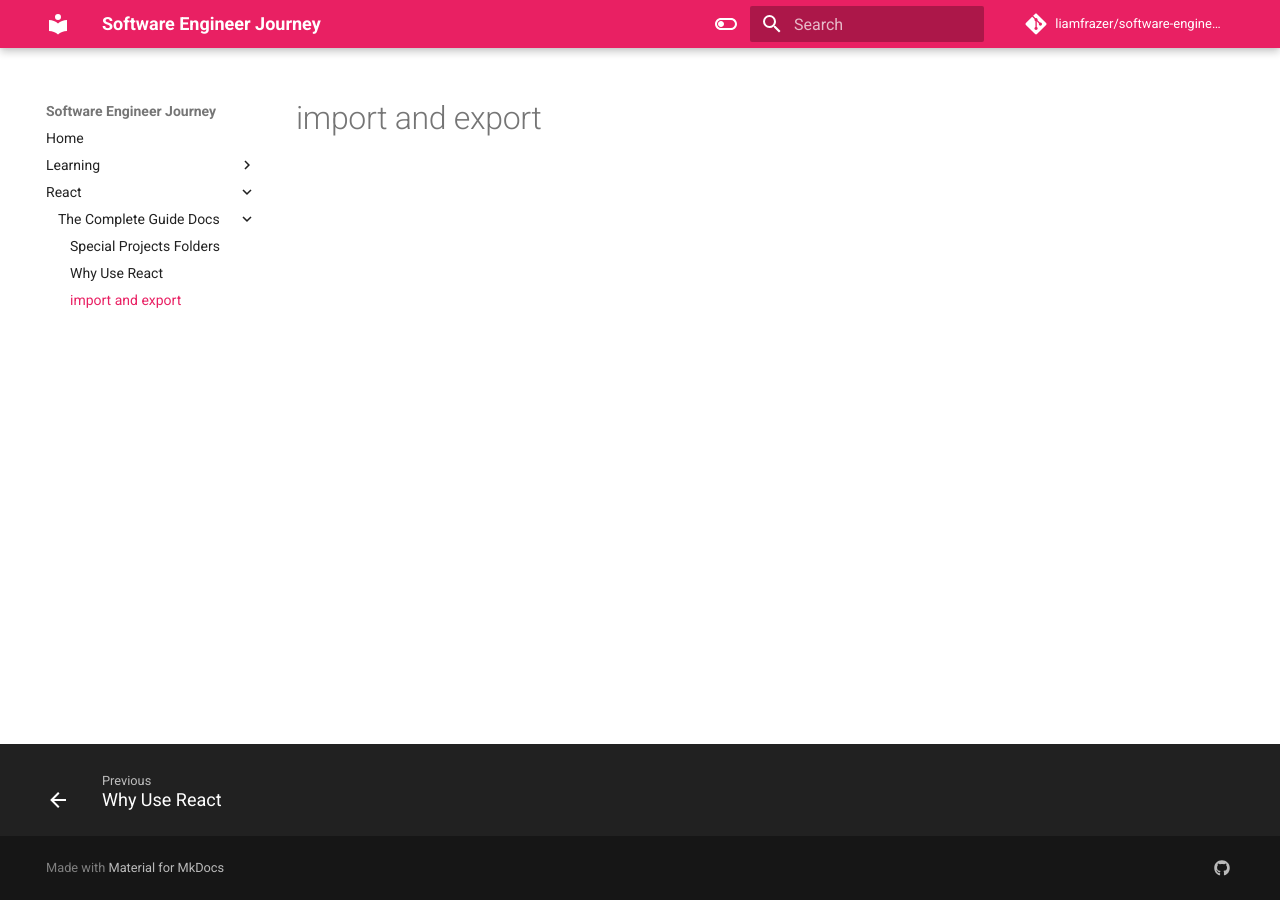
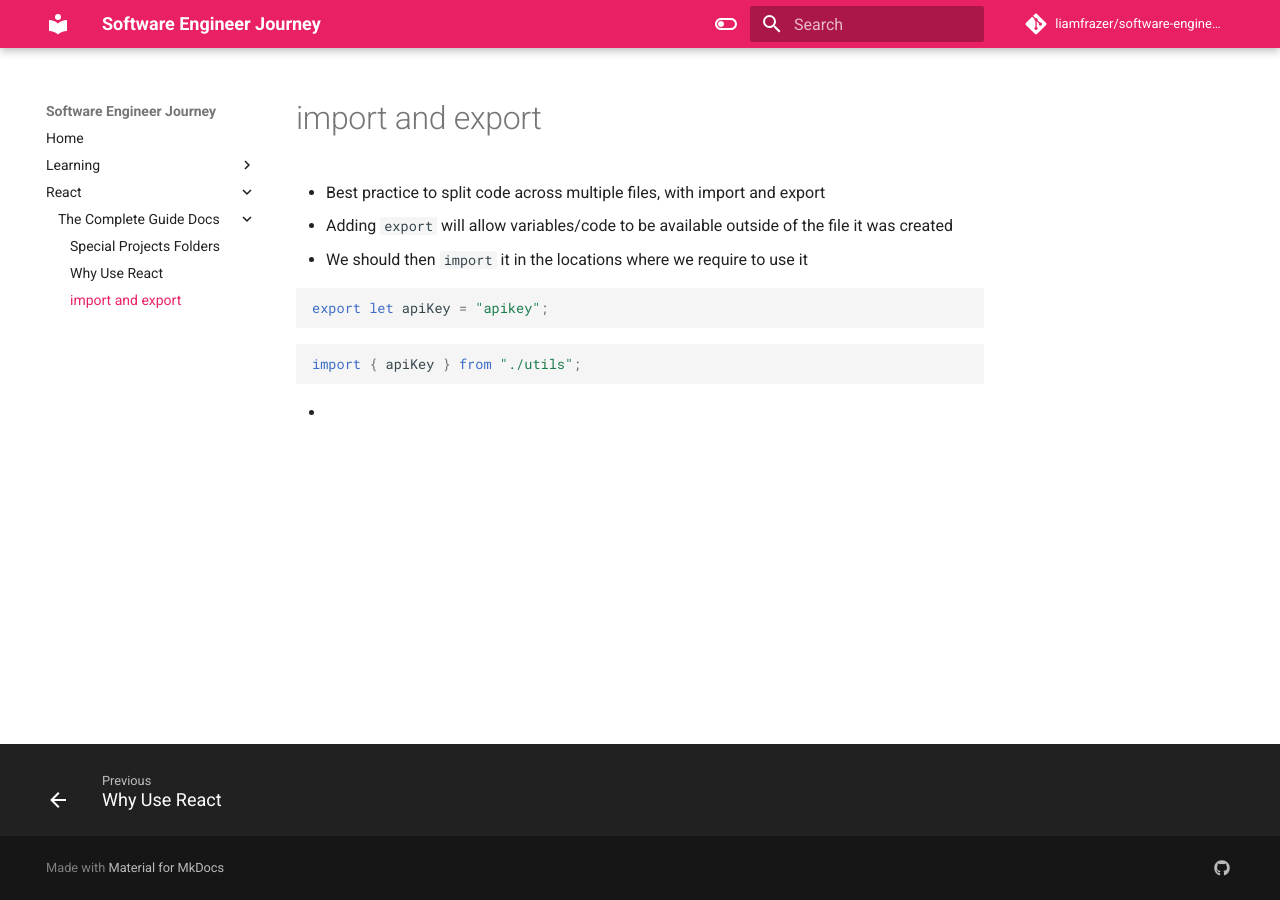
Before and after one commit to liamfrazer/software-engineer-journey, an MkDocs documentation site: the page built from docs/React/The Complete Guide Docs/import and export.md, in a window 1280 px wide. Built offline with MkDocs 1.6.1 and Material for MkDocs 9.7.7, drawn with Linux system fonts in a browser that asks for light colours; comment, search, counter and statistics services are not loaded.

Commit message:
vault backup: 2023-12-09 16:10:50

````diff
--- a/docs/React/The Complete Guide Docs/import and export.md
+++ b/docs/React/The Complete Guide Docs/import and export.md
@@ -5,3 +5,16 @@ tags:
   - javascript
 ---
 # import and export
+
+* Best practice to split code across multiple files, with import and export
+* Adding `export` will allow variables/code to be available outside of the file it was created
+* We should then `import` it in the locations where we require to use it
+
+```js
+export let apiKey = "apikey";
+```
+```js
+import { apiKey } from "./utils";
+```
+
+*
````
